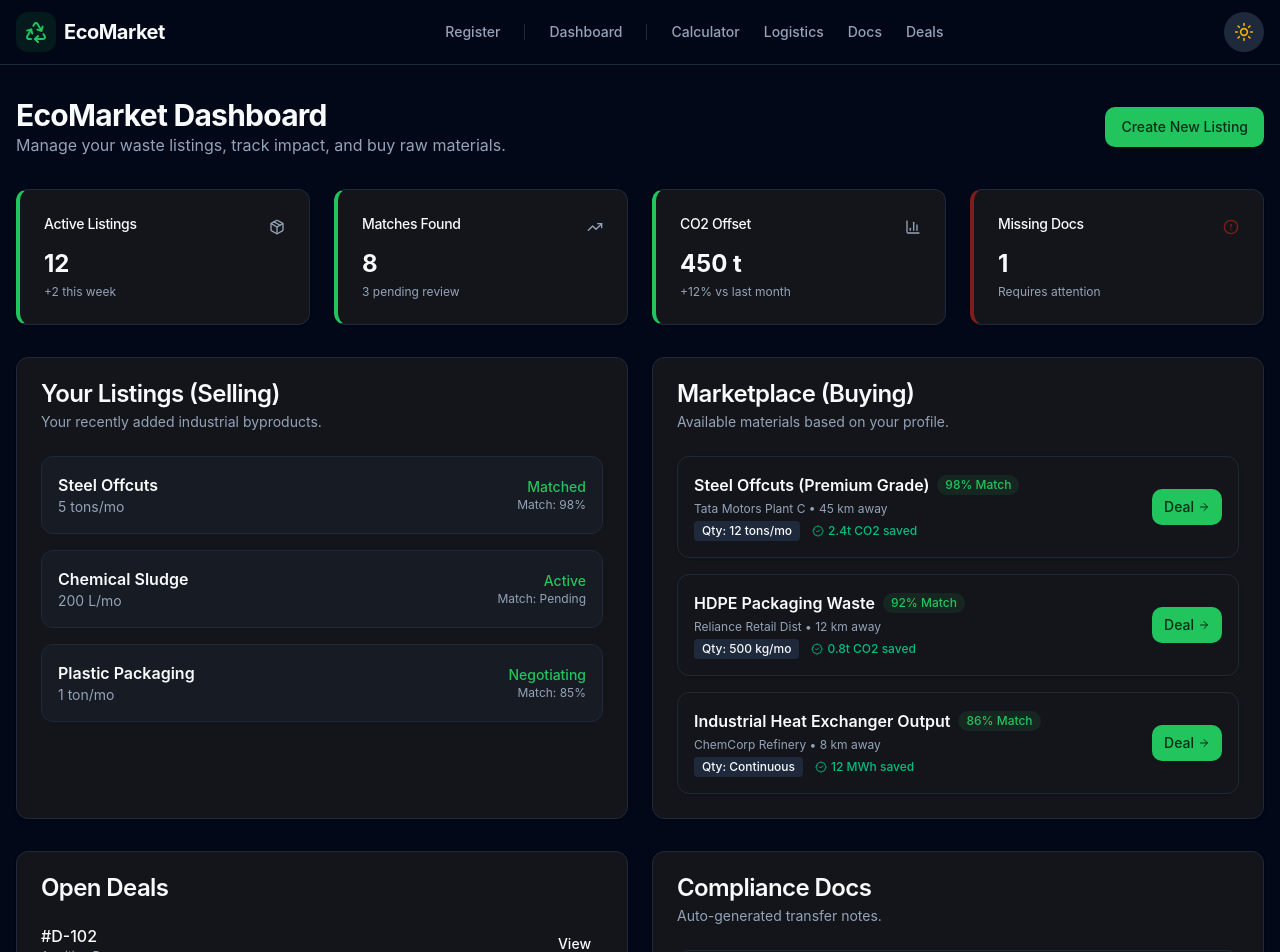
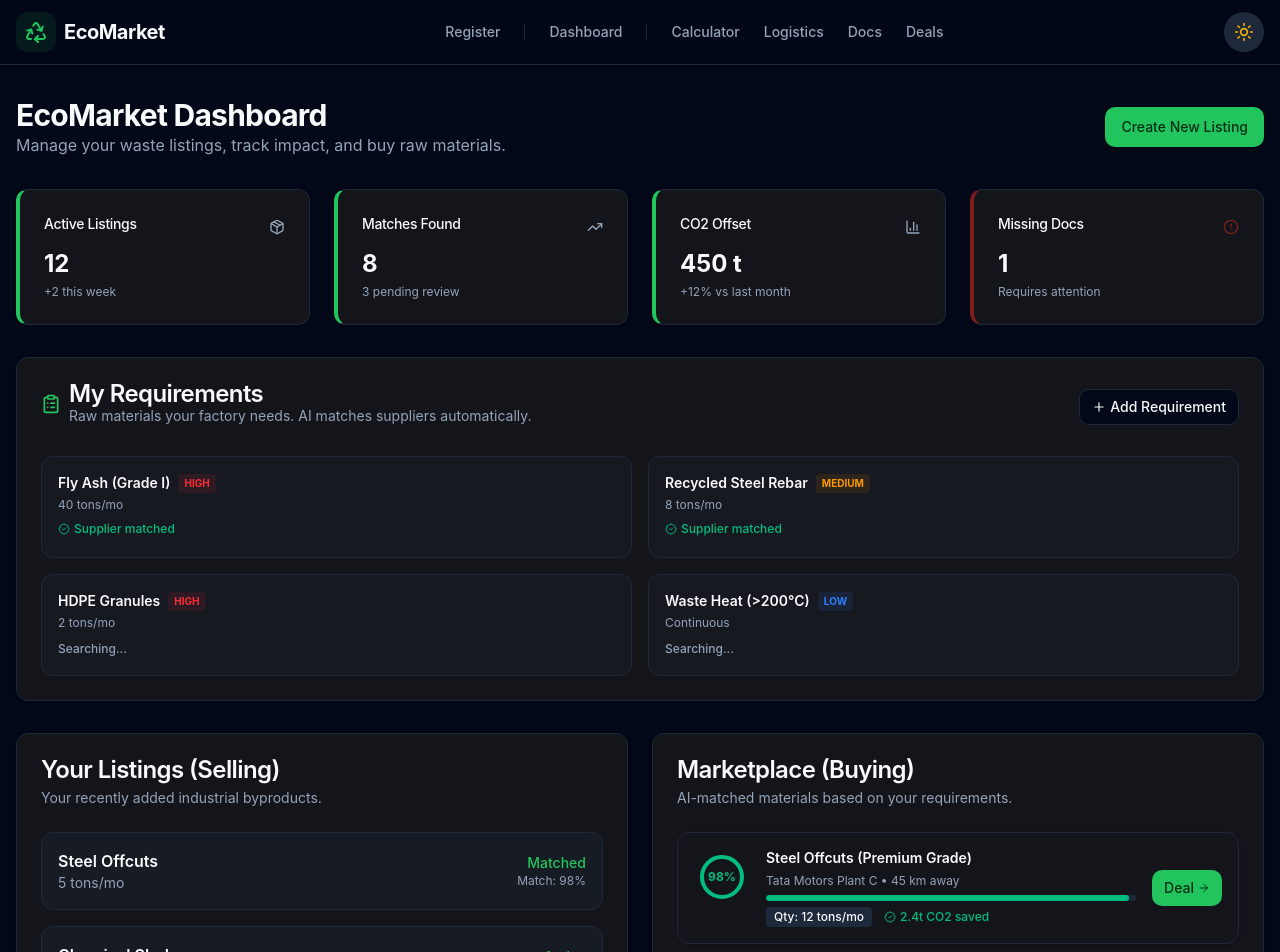
Before and after one commit to sethiakshad/codelitehacks, a React (Vite) app in the folder client/: page /dashboard in a window 1280 px wide. Shown: the top 952 px of the page. Built offline with nearby package versions, Linux system fonts and the light colour scheme.

Commit message:
feat: add My Requirements section and match percentage rings to Dashboard

```diff
--- a/client/src/pages/Dashboard.jsx
+++ b/client/src/pages/Dashboard.jsx
@@ -1,11 +1,42 @@
 /* eslint-disable no-unused-vars */
 import { motion } from "framer-motion"
 import { Card, CardContent, CardDescription, CardHeader, CardTitle } from "../components/Card"
-import { BarChart3, Package, TrendingUp, AlertCircle, FileText, BadgeCheck, ArrowRight, Truck } from "lucide-react"
+import { BarChart3, Package, TrendingUp, AlertCircle, FileText, BadgeCheck, ArrowRight, Truck, ClipboardList, Plus, Pencil } from "lucide-react"
 import { Button } from "../components/Button"
 import { Link } from "react-router-dom"
 
+function MatchRing({ percent }) {
+    const radius = 20
+    const circumference = 2 * Math.PI * radius
+    const offset = circumference - (percent / 100) * circumference
+    const color = percent >= 90 ? "text-emerald-500" : percent >= 75 ? "text-amber-400" : "text-orange-500"
+    return (
+        <div className="relative flex items-center justify-center flex-shrink-0" style={{ width: 56, height: 56 }}>
+            <svg width="56" height="56" viewBox="0 0 56 56" className="-rotate-90">
+                <circle cx="28" cy="28" r={radius} fill="none" stroke="currentColor" strokeWidth="4" className="text-muted/40" />
+                <motion.circle
+                    cx="28" cy="28" r={radius} fill="none" strokeWidth="4" strokeLinecap="round"
+                    className={color}
+                    stroke="currentColor"
+                    strokeDasharray={circumference}
+                    initial={{ strokeDashoffset: circumference }}
+                    animate={{ strokeDashoffset: offset }}
+                    transition={{ duration: 0.8, ease: "easeOut" }}
+                />
+            </svg>
+            <span className={`absolute text-xs font-bold ${color}`}>{percent}%</span>
+        </div>
+    )
+}
+
 export default function Dashboard() {
+    const requirements = [
+        { material: "Fly Ash (Grade I)", qty: "40 tons/mo", priority: "High", matched: true },
+        { material: "Recycled Steel Rebar", qty: "8 tons/mo", priority: "Medium", matched: true },
+        { material: "HDPE Granules", qty: "2 tons/mo", priority: "High", matched: false },
+        { material: "Waste Heat (>200°C)", qty: "Continuous", priority: "Low", matched: false },
+    ]
+
     return (
         <div className="space-y-8">
             <div className="flex flex-col sm:flex-row justify-between items-start sm:items-center gap-4">
@@ -37,6 +68,50 @@ export default function Dashboard() {
                     </Card>
                 ))}
             </div>
+
+            {/* My Requirements Section */}
+            <Card>
+                <CardHeader className="flex flex-row items-center justify-between">
+                    <div className="flex items-center gap-2">
+                        <ClipboardList className="w-5 h-5 text-primary" />
+                        <div>
+                            <CardTitle>My Requirements</CardTitle>
+                            <CardDescription>Raw materials your factory needs. AI matches suppliers automatically.</CardDescription>
+                        </div>
+                    </div>
+                    <Button size="sm" variant="outline" className="gap-1"><Plus className="w-3.5 h-3.5" /> Add Requirement</Button>
+                </CardHeader>
+                <CardContent>
+                    <div className="grid grid-cols-1 sm:grid-cols-2 gap-4">
+                        {requirements.map((req, i) => (
+                            <motion.div
+                                initial={{ opacity: 0, y: 10 }}
+                                animate={{ opacity: 1, y: 0 }}
+                                transition={{ delay: 0.08 * i }}
+                                key={i}
+                                className="flex items-center justify-between p-4 border rounded-lg bg-muted/20 hover:bg-muted/40 transition-colors group"
+                            >
+                                <div className="space-y-1">
+                                    <div className="flex items-center gap-2">
+                                        <p className="font-semibold text-sm">{req.material}</p>
+                                        <span className={`text-[10px] font-bold uppercase px-1.5 py-0.5 rounded ${req.priority === "High" ? "bg-red-500/10 text-red-500" :
+                                                req.priority === "Medium" ? "bg-amber-500/10 text-amber-500" :
+                                                    "bg-blue-500/10 text-blue-500"
+                                            }`}>{req.priority}</span>
+                                    </div>
+                                    <p className="text-xs text-muted-foreground">{req.qty}</p>
+                                    <span className={`inline-flex items-center gap-1 text-xs font-medium mt-1 ${req.matched ? 'text-emerald-500' : 'text-muted-foreground'}`}>
+                                        {req.matched ? <><BadgeCheck className="w-3 h-3" /> Supplier matched</> : "Searching..."}
+                                    </span>
+                                </div>
+                                <Button variant="ghost" size="sm" className="opacity-0 group-hover:opacity-100 transition-opacity">
+                                    <Pencil className="w-3.5 h-3.5" />
+                                </Button>
+                            </motion.div>
+                        ))}
+                    </div>
+                </CardContent>
+            </Card>
 
             <div className="grid grid-cols-1 md:grid-cols-2 gap-6">
                 <Card>
@@ -75,7 +150,7 @@ export default function Dashboard() {
                 <Card>
                     <CardHeader>
                         <CardTitle>Marketplace (Buying)</CardTitle>
-                        <CardDescription>Available materials based on your profile.</CardDescription>
+                        <CardDescription>AI-matched materials based on your requirements.</CardDescription>
                     </CardHeader>
                     <CardContent>
                         <div className="space-y-4">
@@ -83,30 +158,34 @@ export default function Dashboard() {
                                 { material: "Steel Offcuts (Premium Grade)", seller: "Tata Motors Plant C", distance: "45 km", qty: "12 tons/mo", match: 98, eco: "2.4t CO2 saved" },
                                 { material: "HDPE Packaging Waste", seller: "Reliance Retail Dist", distance: "12 km", qty: "500 kg/mo", match: 92, eco: "0.8t CO2 saved" },
                                 { material: "Industrial Heat Exchanger Output", seller: "ChemCorp Refinery", distance: "8 km", qty: "Continuous", match: 86, eco: "12 MWh saved" },
-                            ].map((match, i) => (
+                            ].map((item, i) => (
                                 <motion.div
                                     initial={{ opacity: 0, y: 10 }}
                                     animate={{ opacity: 1, y: 0 }}
                                     transition={{ delay: 0.1 * i }}
                                     key={i}
-                                    className="flex flex-col sm:flex-row items-start sm:items-center gap-4 justify-between p-4 border rounded-lg bg-card hover:border-primary/50 transition-all shadow-sm"
+                                    className="flex items-start gap-4 p-4 border rounded-lg bg-card hover:border-primary/50 transition-all shadow-sm"
                                 >
-                                    <div className="space-y-1 w-full">
-                                        <div className="flex items-center gap-2">
-                                            <h3 className="font-semibold">{match.material}</h3>
-                                            <span className="text-xs bg-primary/10 text-primary px-2 py-0.5 rounded-full font-medium">
-                                                {match.match}% Match
-                                            </span>
+                                    <MatchRing percent={item.match} />
+                                    <div className="flex-1 min-w-0 space-y-1.5">
+                                        <h3 className="font-semibold text-sm leading-tight">{item.material}</h3>
+                                        <p className="text-xs text-muted-foreground">{item.seller} • {item.distance} away</p>
+                                        <div className="w-full h-1.5 bg-muted rounded-full overflow-hidden">
+                                            <motion.div
+                                                className={`h-full rounded-full ${item.match >= 90 ? 'bg-emerald-500' : item.match >= 75 ? 'bg-amber-400' : 'bg-orange-500'}`}
+                                                initial={{ width: 0 }}
+                                                animate={{ width: `${item.match}%` }}
+                                                transition={{ duration: 0.6, delay: 0.15 * i }}
+                                            />
                                         </div>
-                                        <p className="text-xs text-muted-foreground">{match.seller} • {match.distance} away</p>
-                                        <div className="flex items-center gap-3 mt-1 text-xs">
-                                            <span className="font-medium bg-muted px-2 py-0.5 rounded">Qty: {match.qty}</span>
+                                        <div className="flex items-center gap-3 text-xs">
+                                            <span className="font-medium bg-muted px-2 py-0.5 rounded">Qty: {item.qty}</span>
                                             <span className="flex items-center gap-1 text-emerald-500 font-medium">
-                                                <BadgeCheck className="w-3 h-3" /> {match.eco}
+                                                <BadgeCheck className="w-3 h-3" /> {item.eco}
                                             </span>
                                         </div>
                                     </div>
-                                    <Button size="sm" className="w-full sm:w-auto flex-shrink-0 gap-1 mt-2 sm:mt-0">Deal <ArrowRight className="w-3 h-3" /></Button>
+                                    <Button size="sm" className="flex-shrink-0 gap-1 self-center">Deal <ArrowRight className="w-3 h-3" /></Button>
                                 </motion.div>
                             ))}
                         </div>
```
